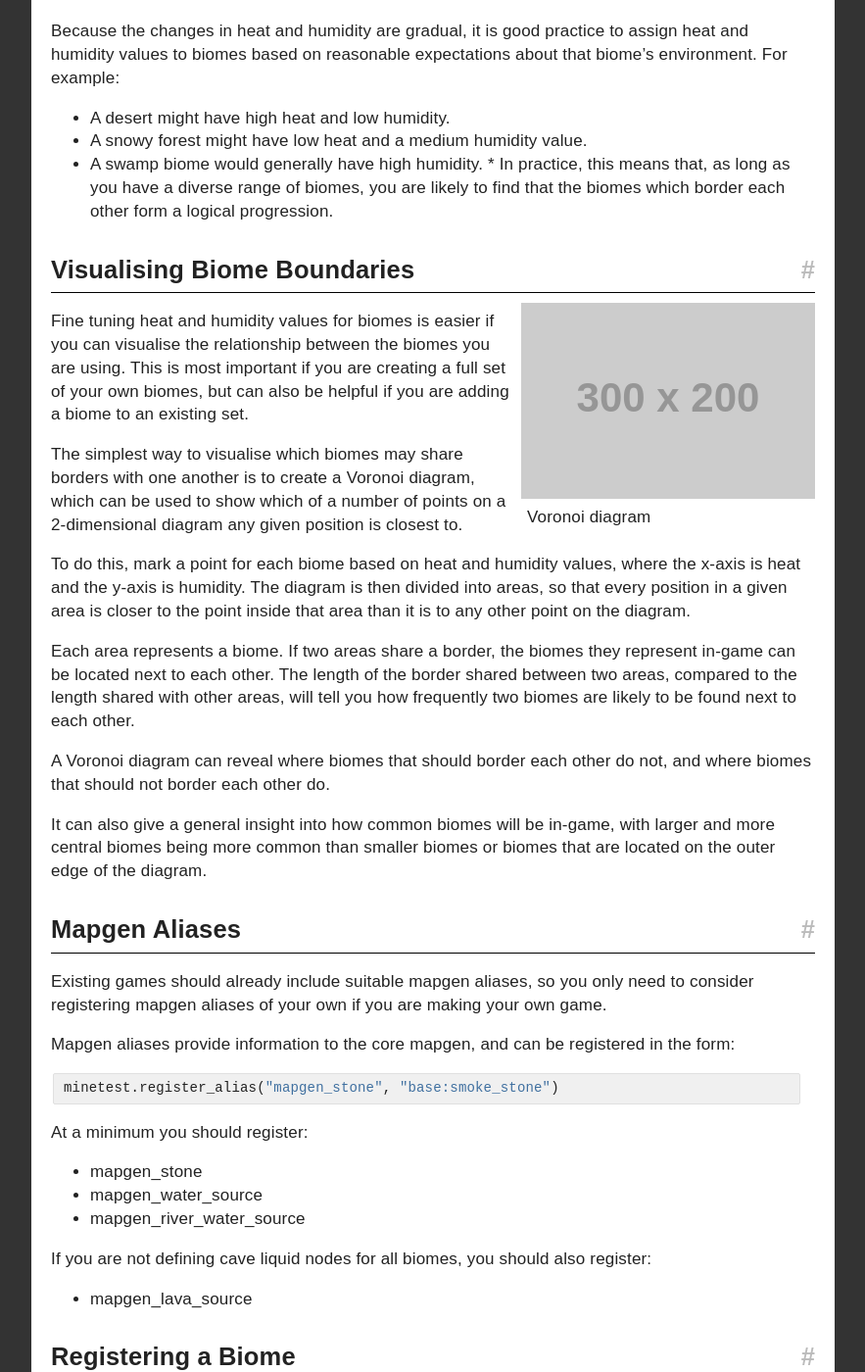
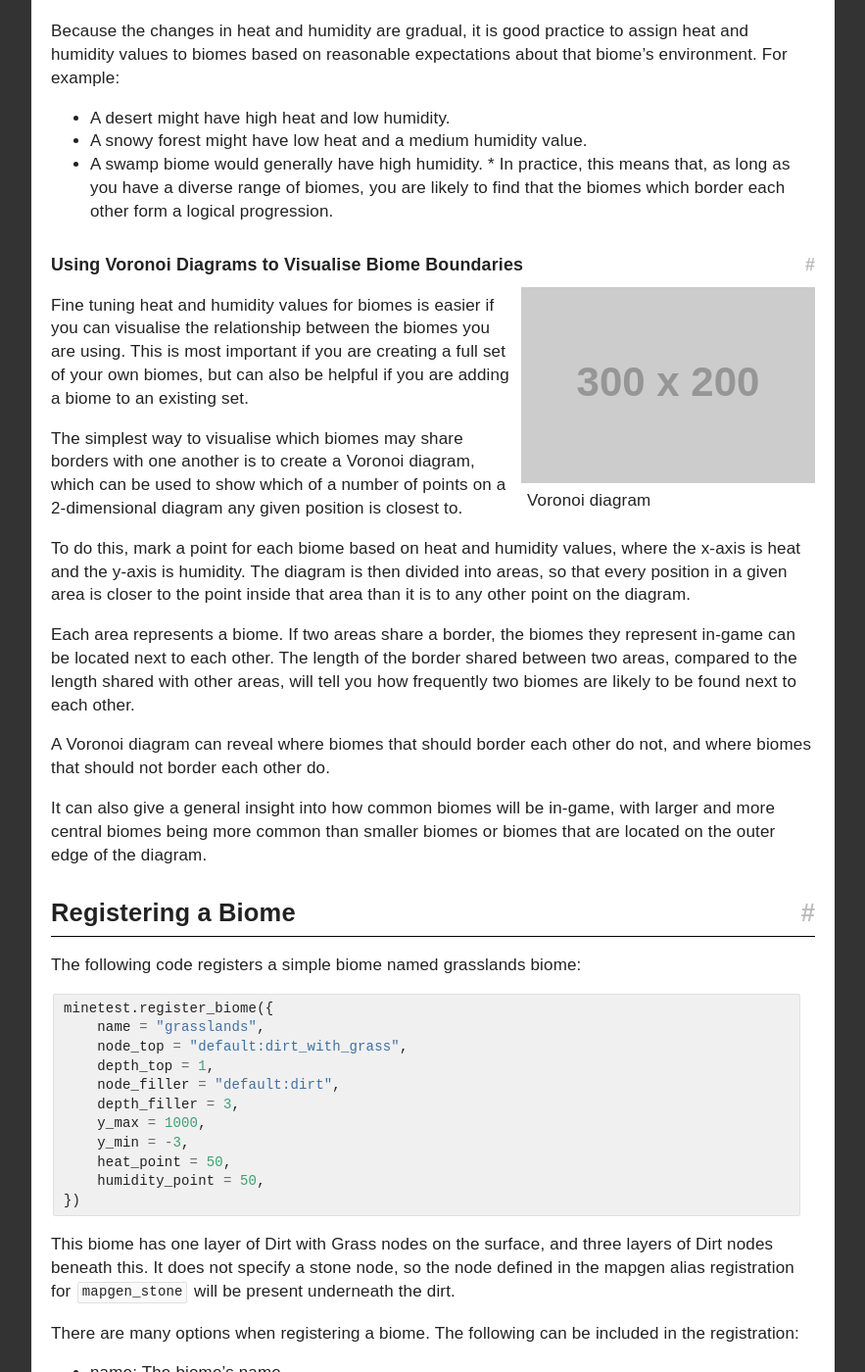
Before and after one commit to rubenwardy/minetest_modding_book, a Jekyll site: the page built from _en/advmap/biomesdeco.md, in a window 1280 px wide and 1400 px high, scrolled down 1193 px. Shown: the whole window at 98% size, without its empty margins (338-1221 px from the left). Built offline with Jekyll 4.4.1, drawn with Linux system fonts in a browser that asks for light colours; nearby versions of some CDN libraries; some of the changed text lies outside the part shown.

Commit message:
Reorder headings

````diff
--- a/_en/advmap/biomesdeco.md
+++ b/_en/advmap/biomesdeco.md
@@ -13,14 +13,14 @@
 register biomes, how to control biome distribution, and how to place decorations in biomes.
 
 - [What are Biomes?](#what-are-biomes)
-- [Heat and Humidity](#heat-and-humidity)
-  - [Biome Locations](#biome-locations)
-- [Visualising Biome Boundaries](#visualising-biome-boundaries)
-- [Mapgen Aliases](#mapgen-aliases)
+- [Biome Placement](#biome-placement)
+  - [Heat and Humidity](#heat-and-humidity)
+  - [Using Voronoi Diagrams to Visualise Biome Boundaries](#using-voronoi-diagrams-to-visualise-biome-boundaries)
 - [Registering a Biome](#registering-a-biome)
 - [What are Decorations?](#what-are-decorations)
 - [Registering a Simple Decoration](#registering-a-simple-decoration)
 - [Registering a Schematic Decoration](#registering-a-schematic-decoration)
+- [Mapgen Aliases](#mapgen-aliases)
 
 ## What are Biomes?
 
@@ -66,7 +66,7 @@
 In practice, this means that, as long as you have a diverse range of biomes, you
 are likely to find that the biomes which border each other form a logical progression.
 
-## Visualising Biome Boundaries
+### Using Voronoi Diagrams to Visualise Biome Boundaries
 
 <figure class="right_image">
     <img src="https://via.placeholder.com/300x200/" alt="Vernoi">
@@ -100,29 +100,6 @@
 It can also give a general insight into how common biomes will be in-game, with
 larger and more central biomes being more common than smaller biomes or biomes
 that are located on the outer edge of the diagram.
-
-
-## Mapgen Aliases
-
-Existing games should already include suitable mapgen aliases, so you only need
-to consider registering mapgen aliases of your own if you are making your own game.
-
-Mapgen aliases provide information to the core mapgen, and can be registered in the form:
-
-```lua
-minetest.register_alias("mapgen_stone", "base:smoke_stone")
-```
-
-At a minimum you should register:
-
-* mapgen_stone
-* mapgen_water_source
-* mapgen_river_water_source
-
-If you are not defining cave liquid nodes for all biomes, you should also register:
-
-* mapgen_lava_source
-
 
 ## Registering a Biome
 
@@ -240,3 +217,25 @@
 This example also sets flags to center the placement of the schematic, and the rotation
 is set to random. The random rotation of schematics when they are placed as decorations
 helps introduce more variation when asymmetrical schematics are used.
+
+
+## Mapgen Aliases
+
+Existing games should already include suitable mapgen aliases, so you only need
+to consider registering mapgen aliases of your own if you are making your own game.
+
+Mapgen aliases provide information to the core mapgen, and can be registered in the form:
+
+```lua
+minetest.register_alias("mapgen_stone", "base:smoke_stone")
+```
+
+At a minimum you should register:
+
+* mapgen_stone
+* mapgen_water_source
+* mapgen_river_water_source
+
+If you are not defining cave liquid nodes for all biomes, you should also register:
+
+* mapgen_lava_source
````
Also changed, not shown: other parts of _en/advmap/biomesdeco.md (+3 -3 lines).
